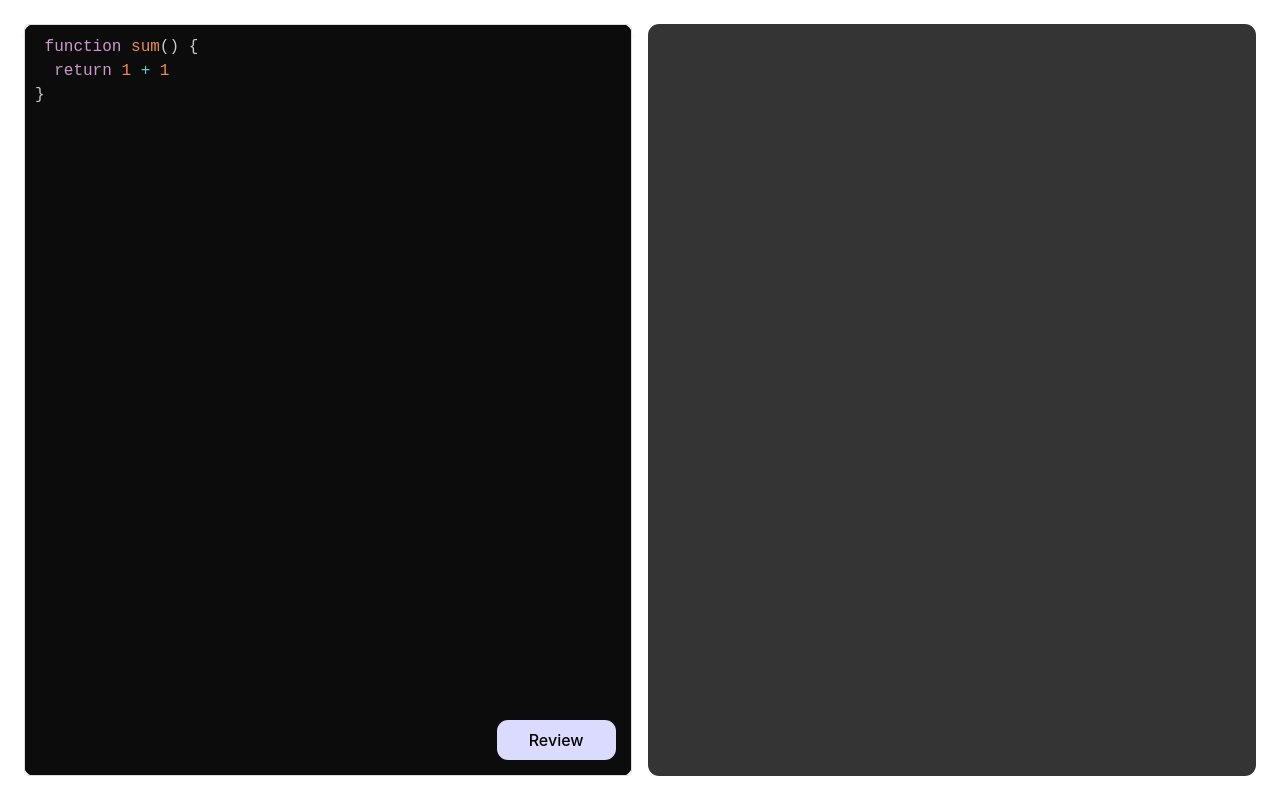
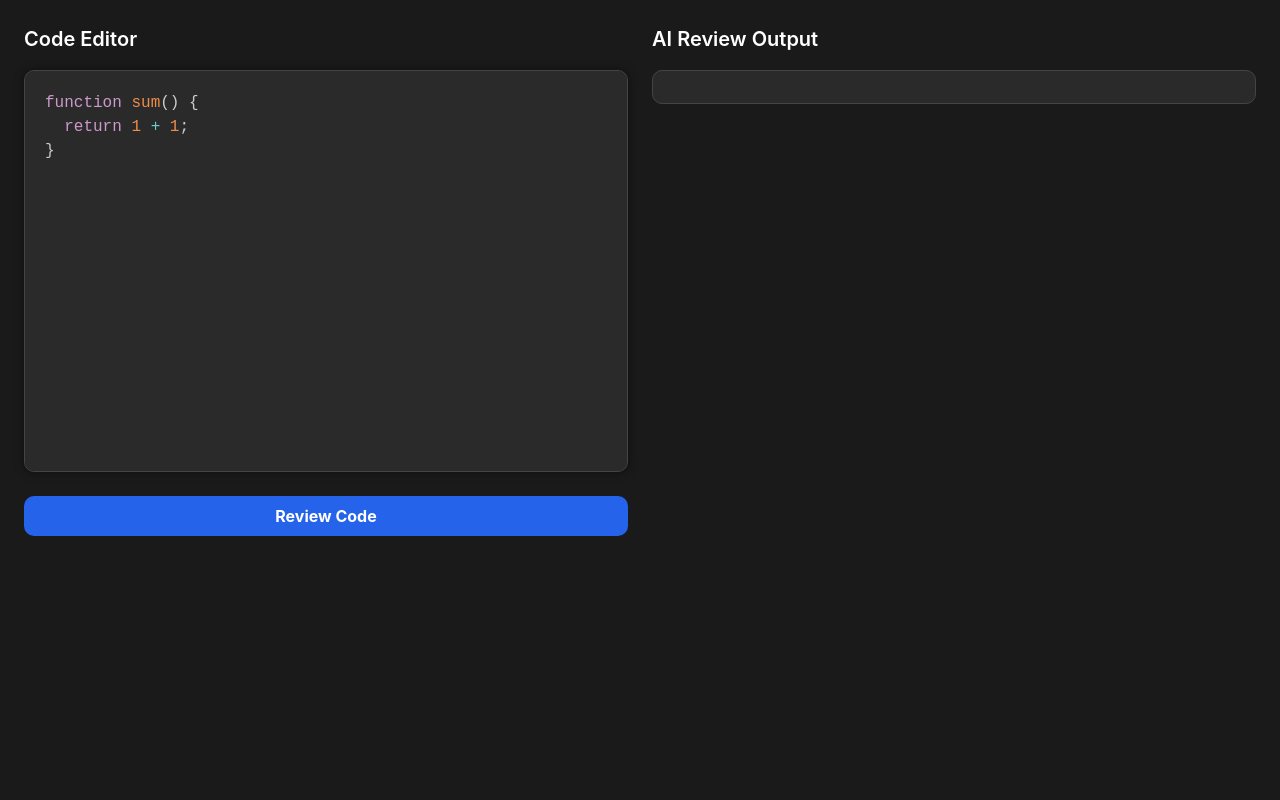
Before and after one commit to Rocky212005/Codereview, a React (Vite) app in the folder frontend/: page / in a window 1280 px wide. Built offline with nearby package versions, Linux system fonts and the light colour scheme.

Commit message:
four commit

```diff
--- a/frontend/package.json
+++ b/frontend/package.json
@@ -10,6 +10,7 @@
     "preview": "vite preview"
   },
   "dependencies": {
+    "@tailwindcss/vite": "^4.1.11",
     "axios": "^1.8.4",
     "backend": "file:..",
     "dotenv": "^16.6.1",
@@ -20,7 +21,8 @@
     "react-dom": "^19.0.0",
     "react-markdown": "^10.1.0",
     "react-simple-code-editor": "^0.14.1",
-    "rehype-highlight": "^7.0.2"
+    "rehype-highlight": "^7.0.2",
+    "tailwindcss": "^4.1.11"
   },
   "devDependencies": {
     "@eslint/js": "^9.22.0",
--- a/frontend/src/App.jsx
+++ b/frontend/src/App.jsx
@@ -3,18 +3,16 @@ import "prismjs/themes/prism-tomorrow.css"
 import Editor from "react-simple-code-editor"
 import prism from "prismjs"
 import Markdown from "react-markdown"
-import rehypeHighlight from "rehype-highlight";
-import "highlight.js/styles/github-dark.css";
+import rehypeHighlight from "rehype-highlight"
+import "highlight.js/styles/github-dark.css"
 import axios from 'axios'
 import './App.css'
 
 function App() {
-  const [ count, setCount ] = useState(0)
-  const [ code, setCode ] = useState(` function sum() {
-  return 1 + 1
+  const [code, setCode] = useState(`function sum() {
+  return 1 + 1;
 }`)
-
-  const [ review, setReview ] = useState(``)
+  const [review, setReview] = useState("")
 
   useEffect(() => {
     prism.highlightAll()
@@ -26,41 +24,72 @@ function App() {
   }
 
   return (
-    <>
-      <main>
-        <div className="left">
-          <div className="code">
+    <div style={{
+      minHeight: '100vh',
+      backgroundColor: '#1a1a1a',
+      color: 'white',
+      padding: '24px',
+      display: 'grid',
+      gridTemplateColumns: '1fr 1fr',
+      gap: '24px'
+    }}>
+      <div style={{ display: 'flex', flexDirection: 'column', gap: '16px' }}>
+        <h2 style={{ fontSize: '20px', fontWeight: '600' }}>Code Editor</h2>
+        <div style={{
+          borderRadius: '10px',
+          border: '1px solid #444',
+          backgroundColor: '#2a2a2a',
+          overflow: 'hidden',
+          boxShadow: '0 0 10px rgba(0,0,0,0.5)'
+        }}>
           <Editor
             value={code}
-              onValueChange={code => setCode(code)}
+            onValueChange={setCode}
             highlight={code => prism.highlight(code, prism.languages.javascript, "javascript")}
-              padding={10}
+            padding={20}
             style={{
-                fontFamily: '"Fira code", "Fira Mono", monospace',
+              fontFamily: 'Fira Code, monospace',
               fontSize: 16,
-                border: "1px solid #ddd",
-                borderRadius: "5px",
-                height: "100%",
-                width: "100%"
+              minHeight: '400px',
+              color: 'white',
+              backgroundColor: '#2a2a2a'
             }}
           />
         </div>
-          <div
+        <button
           onClick={reviewCode}
-            className="review">Review</div>
+          style={{
+            marginTop: '8px',
+            backgroundColor: '#2563eb',
+            color: 'white',
+            fontWeight: 'bold',
+            padding: '10px 16px',
+            borderRadius: '10px',
+            border: 'none',
+            cursor: 'pointer',
+            transition: 'background-color 0.2s ease'
+          }}
+          onMouseOver={e => e.target.style.backgroundColor = '#1e40af'}
+          onMouseOut={e => e.target.style.backgroundColor = '#2563eb'}
+        >
+          Review Code
+        </button>
       </div>
-        <div className="right">
-          <Markdown
-
-            rehypePlugins={[ rehypeHighlight ]}
-
-          >{review}</Markdown>
+      <div>
+        <h2 style={{ fontSize: '20px', fontWeight: '600', marginBottom: '16px' }}>AI Review Output</h2>
+        <div style={{
+          backgroundColor: '#2a2a2a',
+          padding: '16px',
+          borderRadius: '10px',
+          border: '1px solid #444',
+          overflow: 'auto',
+          maxHeight: '500px'
+        }}>
+          <Markdown rehypePlugins={[rehypeHighlight]}>{review}</Markdown>
         </div>
-      </main>
-    </>
+      </div>
+    </div>
   )
 }
 
-
-
 export default App
```
Also changed, not shown: 1 other file (tests, documents, lock files or other folders). Lines whose indentation alone changed are shown as unchanged.
